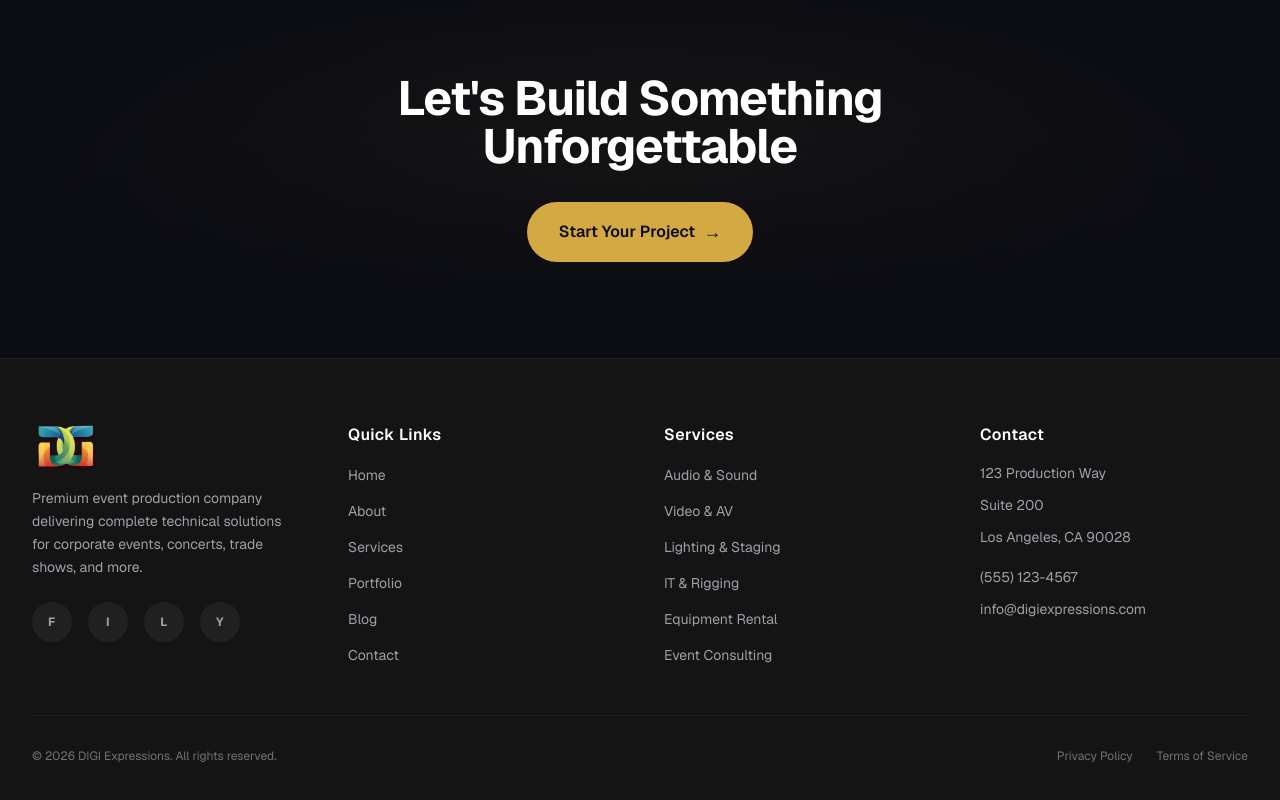
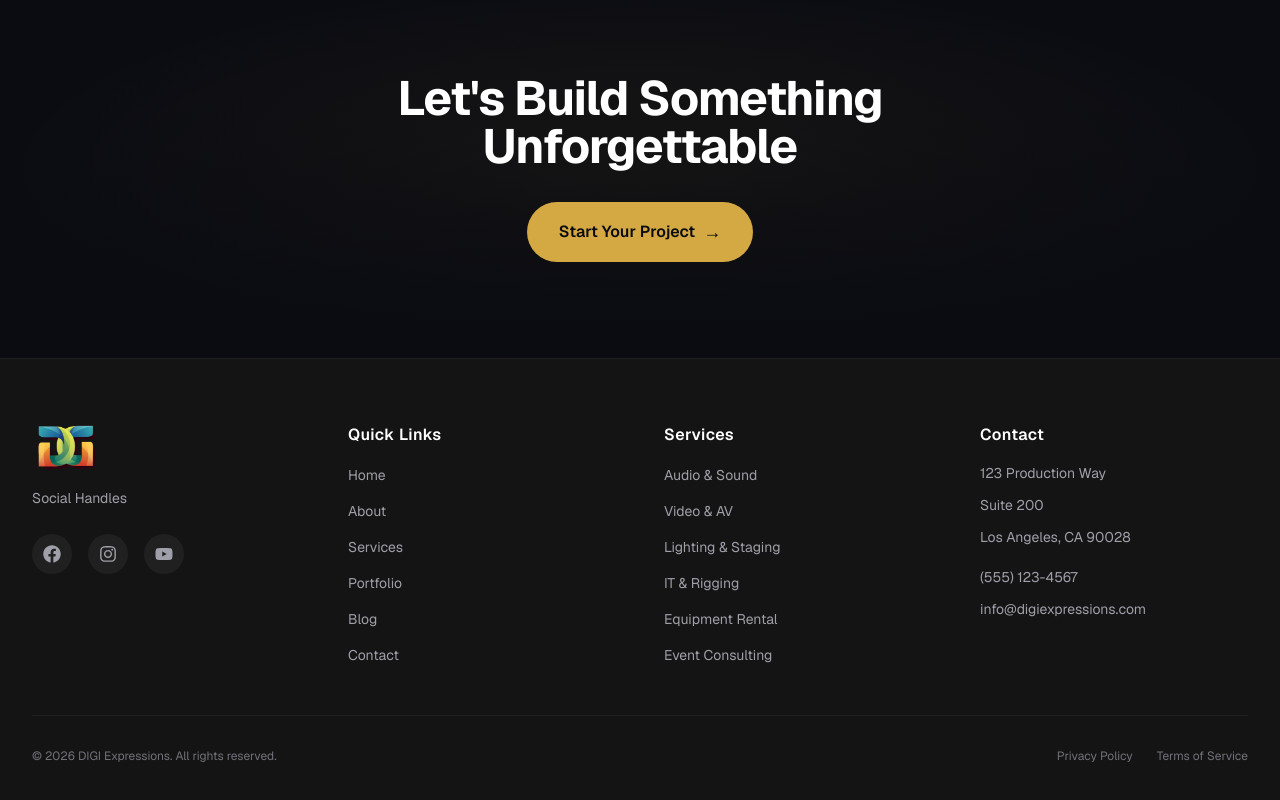
Before and after one commit to echopofi/DIGI_EXP, a Next.js app: page / in a window 1280 px wide. Shown: the part 3466-4266 px from the top of the page. Built offline with nearby package versions, Linux system fonts and the light colour scheme.

Commit message:
add: installed react-icons to use in footer as links to social handles

```diff
--- a/components/layout/Footer.tsx
+++ b/components/layout/Footer.tsx
@@ -1,4 +1,5 @@
 import Link from "next/link";
+import { FaFacebook, FaInstagram, FaYoutube } from "react-icons/fa"
 
 const quickLinks = [
   { label: "Home", href: "/" },
@@ -11,10 +12,10 @@ const quickLinks = [
 
 
 const socialLinks = [
-  { label: "facebook", href: "https://facebook.com/digiexpressionsMEDIAandARTS"},
-  { label: "instagram", href: "https://www.instagram.com/digiexpressions"},
-  { label: "youtube", href: "https://www.youtube.com/@DIGIexpressions"}
-]
+  { label: "facebook", href: "https://facebook.com/digiexpressionsMEDIAandARTS", icon: <FaFacebook size={18} /> },
+  { label: "instagram", href: "https://www.instagram.com/digiexpressions", icon: <FaInstagram size={18} /> },
+  { label: "youtube", href: "https://www.youtube.com/@DIGIexpressions", icon: <FaYoutube size={18} /> }
+];
 const serviceLinks = [
   { label: "Audio & Sound", href: "/services/audio" },
   { label: "Video & AV", href: "/services/video" },
@@ -35,17 +36,19 @@ export default function Footer() {
               <img src="./images/dg-transparent.png" alt="Logo" className="h-12 w-auto" />
             </Link>
             <p className="text-zinc-400 text-sm leading-relaxed mb-6">
-              Premium event production company delivering complete technical solutions for corporate events, concerts, trade shows, and more.
+              Social Handles
             </p>
             <div className="flex gap-4">
-              {["facebook", "instagram", "linkedin", "youtube"].map((social) => (
+              {socialLinks.map((social) => (
                 <a
-                  key={social}
-                  href="#"
+                  key={social.label}
+                  href={social.href}
+                  target="_blank"
+                  rel="noopener noreferrer"
                   className="w-10 h-10 rounded-full bg-white/5 flex items-center justify-center text-zinc-400 hover:bg-gold-500 hover:text-dark-900 transition-all duration-300"
-                  aria-label={social}
+                  aria-label={social.label}
                 >
-                  <span className="text-xs font-bold uppercase tracking-wider">{social[0]}</span>
+                  {social.icon}
                 </a>
               ))}
             </div>
--- a/package.json
+++ b/package.json
@@ -10,9 +10,11 @@
   },
   "dependencies": {
     "framer-motion": "^12.40.0",
+    "icons": "^1.0.0",
     "next": "16.2.9",
-    "react": "19.2.4",
-    "react-dom": "19.2.4"
+    "react": "^19.2.4",
+    "react-dom": "19.2.4",
+    "react-icons": "^5.7.0"
   },
   "devDependencies": {
     "@tailwindcss/postcss": "^4",
```
Also changed, not shown: 1 other file (tests, documents, lock files or other folders).
